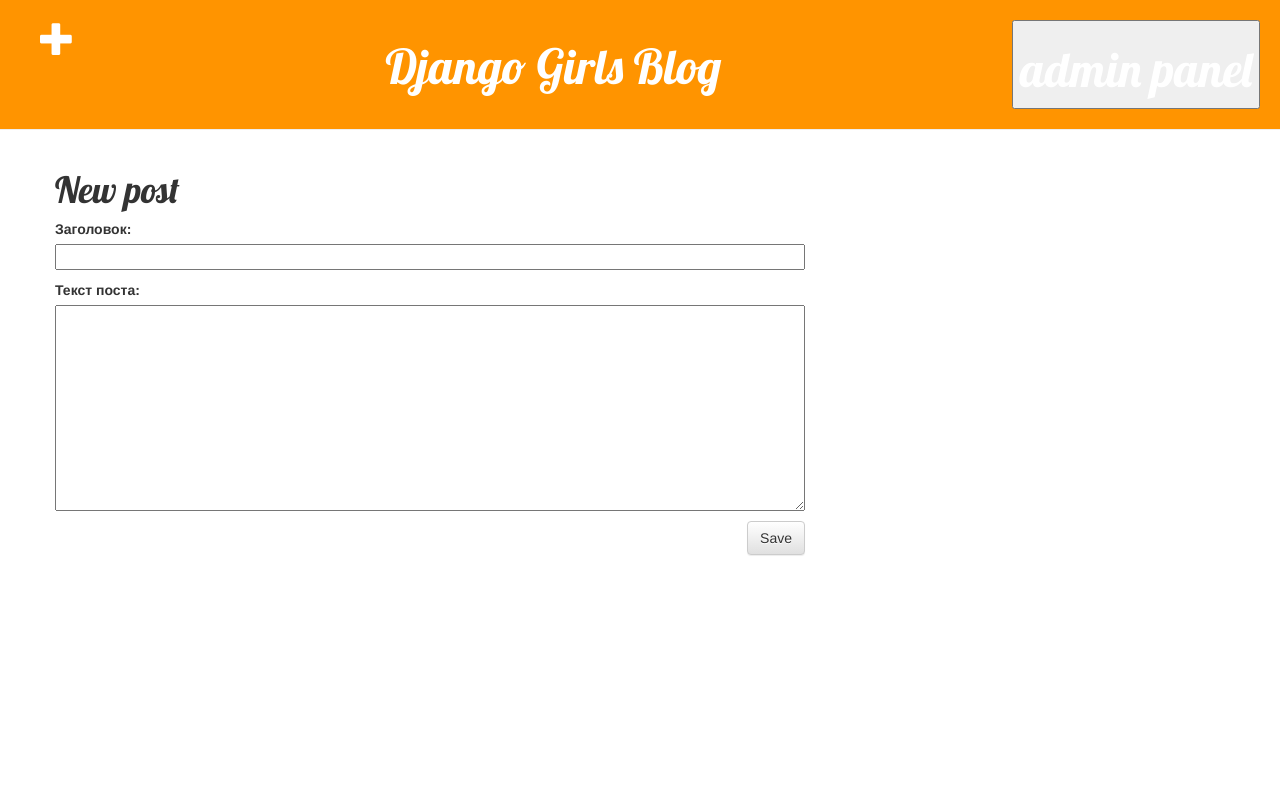
After one commit to Bliss31415/Django_learning, a Django app: page /post/new/ in a window 1280 px wide. The commit adds this page. Run offline with Django 5.2, Linux system fonts and the light colour scheme; some libraries are stand-ins or nearby versions.

Commit message:
Need to add function of adding new posts

```diff
--- /dev/null
+++ b/src/blog/forms.py
@@ -0,0 +1,9 @@
+from django import forms
+
+from .models import Post
+
+class PostForm(forms.ModelForm):
+
+    class Meta:
+        model = Post
+        fields = ('title', 'text',)
--- /dev/null
+++ b/src/blog/static/css/blog.css
@@ -0,0 +1,49 @@
+.page-header {
+    display: flex;
+    justify-content: space-between;
+    background-color: #ff9400;
+    margin-top: 0;
+    padding: 20px 20px 20px 40px;
+}
+
+.page-header h1, .page-header h1 a, .page-header h1 a:visited, .page-header h1 a:active {
+    color: #ffffff;
+    font-size: 36pt;
+    text-decoration: none;
+
+}
+
+.content {
+    margin-left: 40px;
+}
+
+h1, h2, h3, h4 {
+    font-family: 'Lobster', cursive;
+}
+
+.date {
+    color: #828282;
+}
+
+.save {
+    float: right;
+}
+
+.post-form textarea, .post-form input {
+    width: 100%;
+}
+
+.top-menu, .top-menu:hover, .top-menu:visited {
+    color: #ffffff;
+    float: right;
+    font-size: 26pt;
+    margin-right: 20px;
+}
+
+.post {
+    margin-bottom: 70px;
+}
+
+.post h1 a, .post h1 a:visited {
+    color: #000000;
+}
--- /dev/null
+++ b/src/blog/templates/blog/base.html
@@ -0,0 +1,27 @@
+{% load static %}
+<html>
+    <head>
+        <title>Django Girls blog</title>
+        <link rel="stylesheet" href="//maxcdn.bootstrapcdn.com/bootstrap/3.2.0/css/bootstrap.min.css">
+        <link rel="stylesheet" href="//maxcdn.bootstrapcdn.com/bootstrap/3.2.0/css/bootstrap-theme.min.css">
+        <link href='//fonts.googleapis.com/css?family=Lobster&subset=latin,latin-ext' rel='stylesheet' type='text/css'>
+        <link rel="stylesheet" href="{% static 'css/blog.css' %}">
+    </head>
+    <body>
+        <div class="page-header">
+            <a href="{% url 'post_new' %}" class="top-menu"><span class="glyphicon glyphicon-plus"></span></a>
+            <h1><a href="/">Django Girls Blog</a></h1>
+            <button type="button" class="admin">
+                <h1><a href="{% url 'admin'  %}">admin panel</a></h1>
+            </button>
+        </div>
+    <div class="content container">
+        <div class="row">
+            <div class="col-md-8">
+            {% block content %}
+            {% endblock %}
+            </div>
+        </div>
+    </div>
+    </body>
+</html>
--- /dev/null
+++ b/src/blog/templates/blog/post_edit.html
@@ -0,0 +1,9 @@
+{% extends 'blog/base.html' %}
+
+{% block content %}
+    <h1>New post</h1>
+    <form method="POST" class="post-form">{% csrf_token %}
+        {{ form.as_p }}
+        <button type="submit" class="save btn btn-default">Save</button>
+    </form>
+{% endblock %}
--- a/src/blog/urls.py
+++ b/src/blog/urls.py
@@ -4,4 +4,7 @@
 
 urlpatterns = [
     path('posts/', views.posts, name='posts'),
+    path('admin/', views.posts, name='admin'),
+    path('post/<int:pk>/', views.post_detail, name='post_detail'),
+    path('post/new/', views.post_new, name='post_new'),
 ]
--- a/src/blog/views.py
+++ b/src/blog/views.py
@@ -1,6 +1,24 @@
-from django.shortcuts import render
+from django.shortcuts import render, get_object_or_404, redirect
 from django.utils import timezone
 from .models import Post
+from .forms import PostForm
 def posts(request):
-    posts = Post.objects.filter(published_date__lte=timezone.now()).order_by('published_date')
+    posts = Post.objects.filter(create_at__lte=timezone.now()).order_by('create_at')
     return render(request, 'blog/posts.html', {'posts': posts})
+
+def post_detail(request, pk):
+    post = get_object_or_404(Post, pk=pk)
+    return render(request, 'blog/post_detail.html', {'post': post})
+
+def post_new(request):
+    if request.method == "POST":
+        form = PostForm(request.POST)
+        if form.is_valid():
+            post = form.save(commit=False)
+            post.author = request.user
+            post.published_date = timezone.now()
+            post.save()
+            return redirect('post_detail', pk=post.pk)
+    else:
+        form = PostForm()
+    return render(request, 'blog/post_edit.html', {'form': form})
```
Also changed, not shown: src/blog/templates/blog/post_detail.html (added, +13 -0 lines), src/blog/templates/blog/posts.html (+12 -22 lines).
